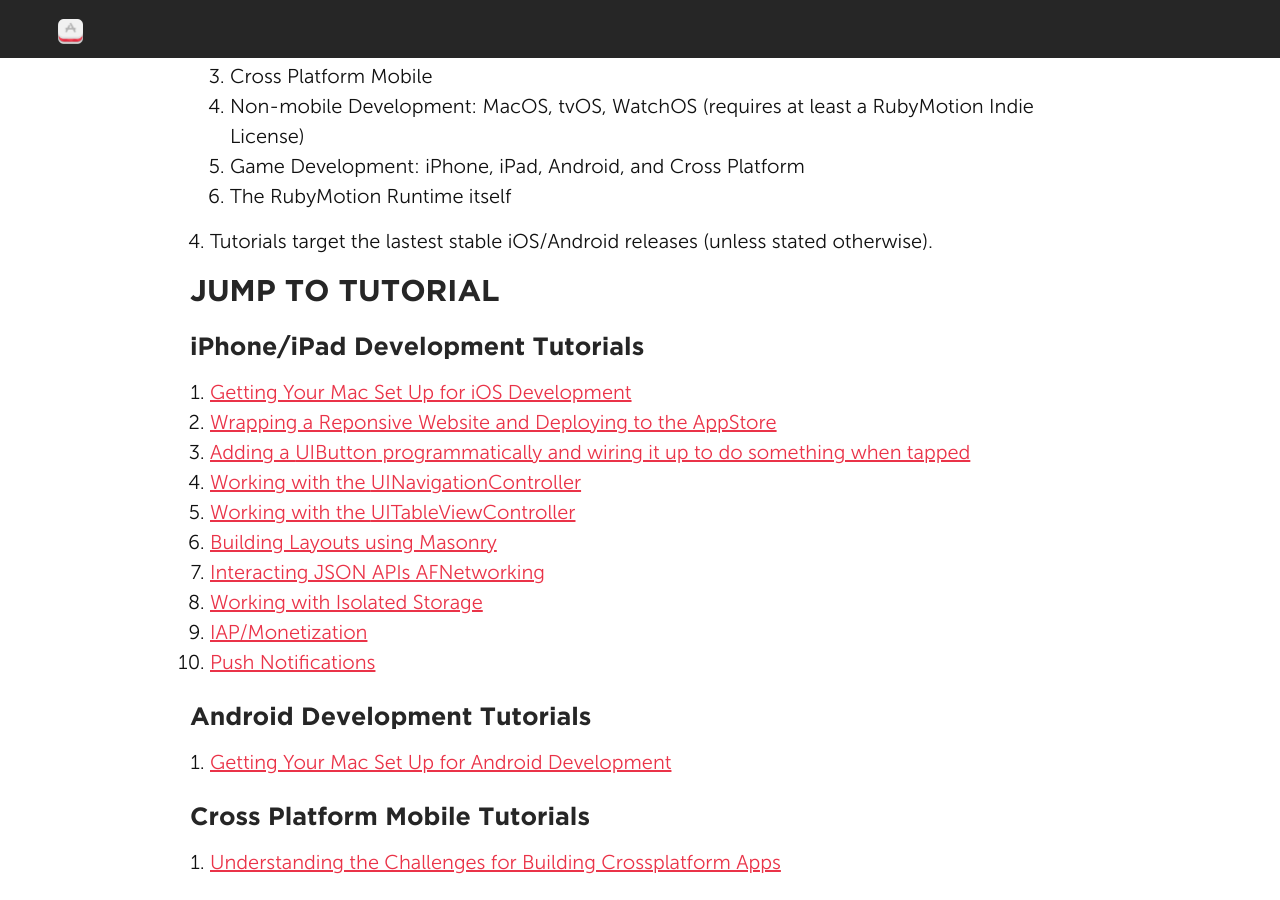
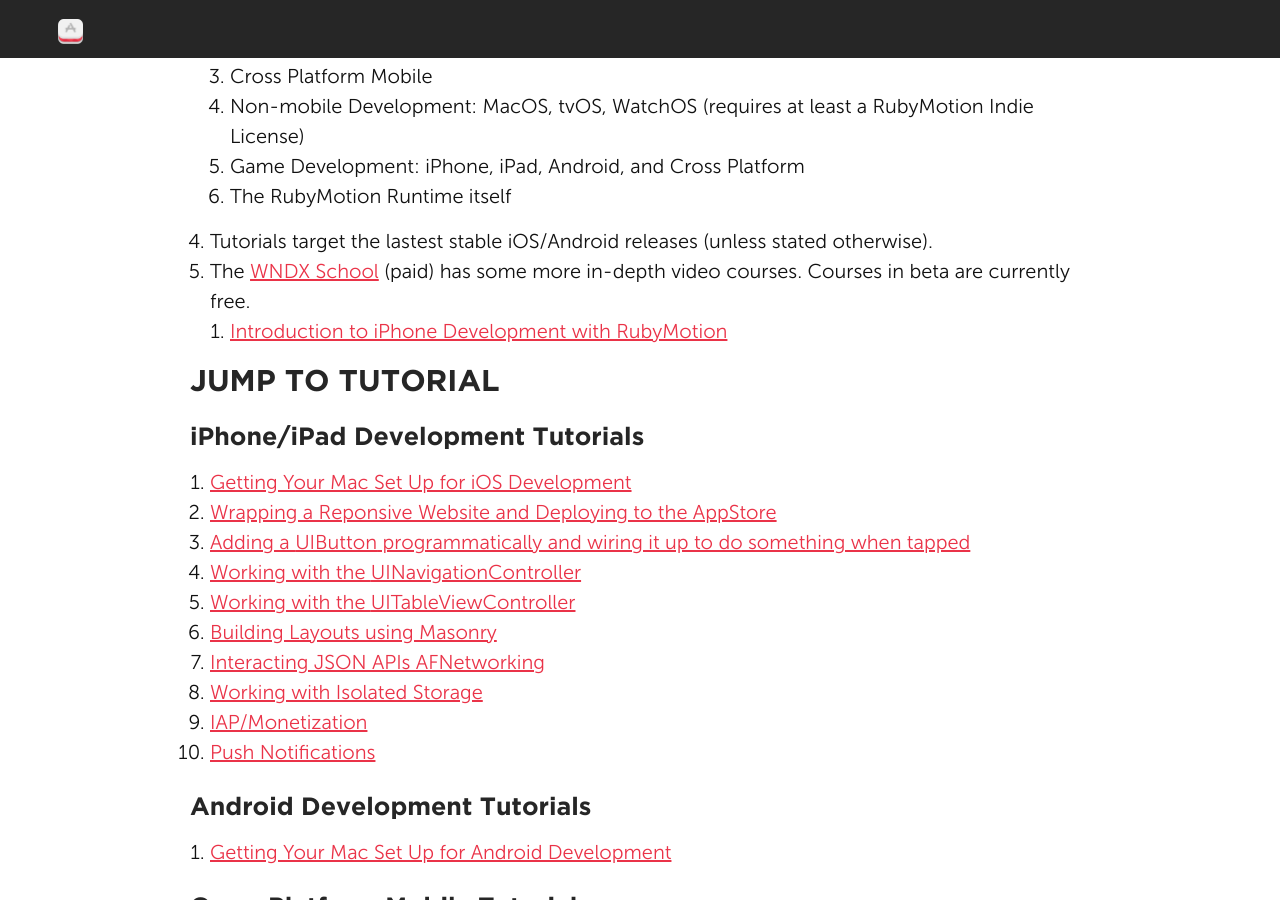
Before and after one commit to amirrajan/rubymotion-applied, a Jekyll site: the page built from index.md, in a window 1280 px wide and 900 px high, scrolled down 457 px. Built offline with Jekyll 4.4.1, drawn with Linux system fonts in a browser that asks for light colours.

Commit message:
Added WNDX School and link to course

```diff
--- a/index.md
+++ b/index.md
@@ -22,6 +22,8 @@ via GitHub Issues.
    1. Game Development: iPhone, iPad, Android, and Cross Platform
    1. The RubyMotion Runtime itself
 4. Tutorials target the lastest stable iOS/Android releases (unless stated otherwise).
+5. The [WNDX School](https://wndx.school) (paid) has some more in-depth video courses. Courses in beta are currently free.
+   1. [Introduction to iPhone Development with RubyMotion](https://wndx.school/p/introduction-to-iphone-development-with-rubymotion)
 
 # Jump To Tutorial #
 
```
